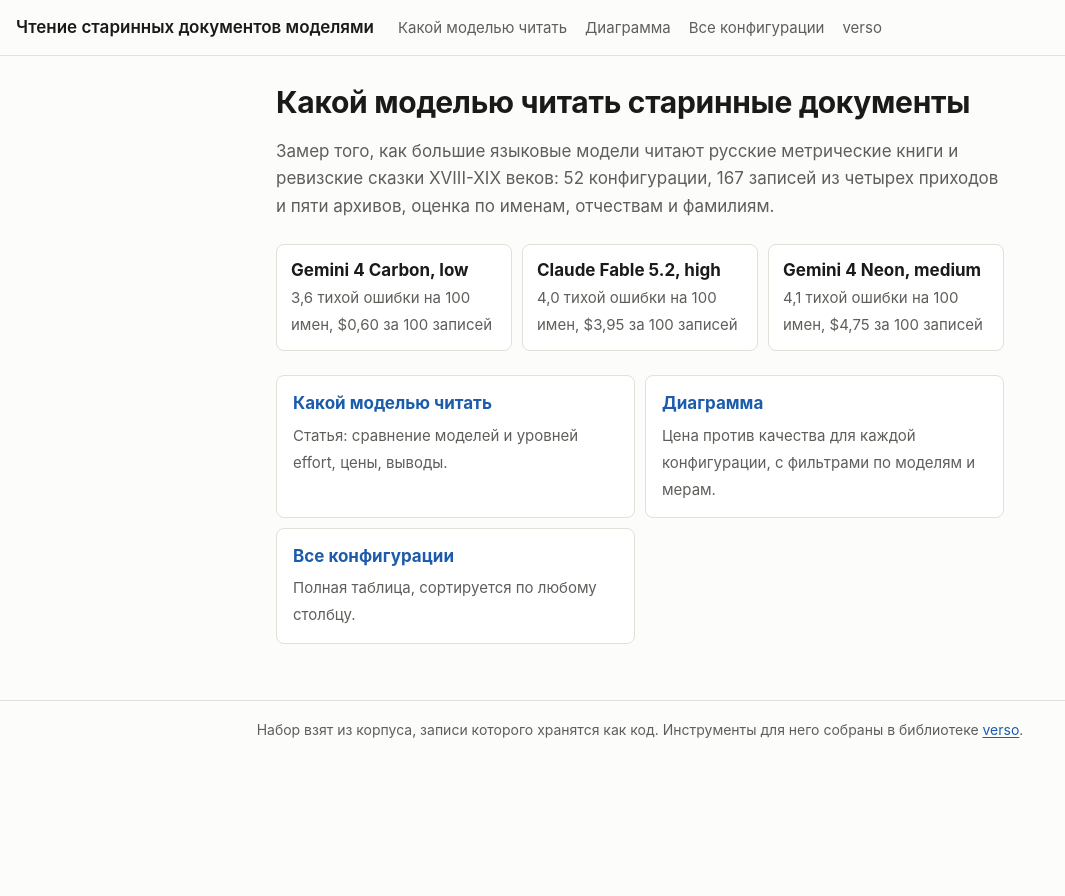
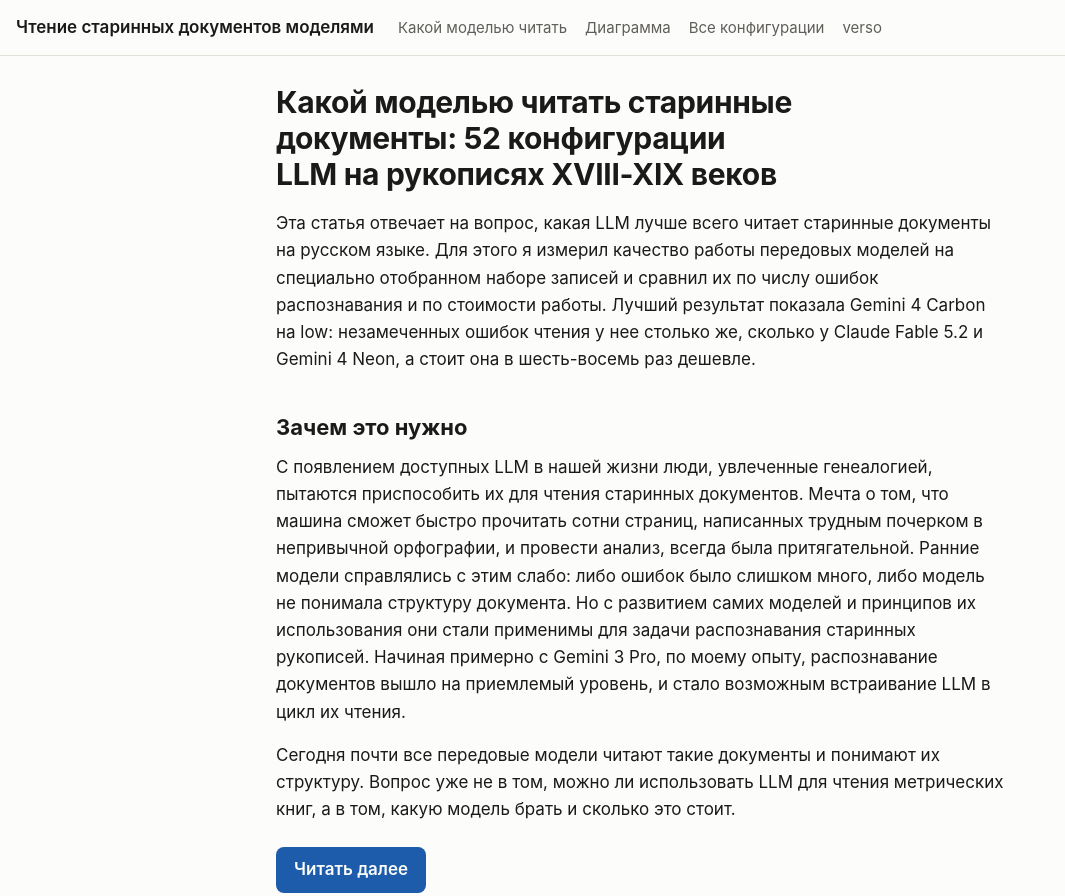
Before and after one commit to verso-genealogy/articles, a plain HTML site: page docs/index.html in a window 1280 px wide. Shown: the top 896 px of the page, without its empty margins (0-1065 px from the left). Before the commit the page ends 800 px from the top, so only its background shows below. Drawn offline with Linux system fonts and the light colour scheme.

Commit message:
The home page is the article's opening and a way on; the door cards go

```diff
--- a/docs/assets/site.css
+++ b/docs/assets/site.css
@@ -50,15 +50,12 @@ table.data .n { text-align: right; }
 table.data th[data-sort] { cursor: pointer; user-select: none; }
 table.data th[aria-sort="ascending"]::after { content: " ↑"; }
 table.data th[aria-sort="descending"]::after { content: " ↓"; }
-.best { list-style: none; padding: 0; display: grid; gap: 10px; grid-template-columns: repeat(auto-fit, minmax(220px, 1fr)); margin: 24px 0; }
-.best li { margin: 0; border: 1px solid var(--line); border-radius: 8px; padding: 12px 14px; background: var(--panel); }
-.best b { display: block; }
-.best span { color: var(--muted); font-size: 15px; }
-.doors { display: grid; gap: 10px; grid-template-columns: repeat(auto-fit, minmax(260px, 1fr)); }
-.doors a { display: block; border: 1px solid var(--line); border-radius: 8px; padding: 14px 16px; background: var(--panel); text-decoration: none; color: var(--fg); }
-.doors a:hover { border-color: var(--axis); }
-.doors b { display: block; margin-bottom: 4px; color: var(--link); }
-.doors span { color: var(--muted); font-size: 15px; }
+h1 a.title { color: inherit; text-decoration: none; }
+h1 a.title:hover { text-decoration: underline; text-decoration-thickness: 2px; }
+.more { display: inline-block; margin-top: 8px; padding: 9px 18px; border-radius: 8px; background: var(--link); color: var(--bg); font-weight: 600; text-decoration: none; }
+.more:hover { filter: brightness(1.1); }
+.more:focus-visible { outline: 2px solid var(--fg); outline-offset: 2px; }
+#more { scroll-margin-top: 16px; }
 .site-foot { border-top: 1px solid var(--line); padding: 18px 16px 28px; color: var(--muted); font-size: 14px; text-align: center; }
 /* A table of an article may be wider than its column of text, up to the page's width. */
 main.text .table-box { width: min(900px, calc(100vw - 32px)); margin-left: 50%; transform: translateX(-50%); }
--- a/docs/index.html
+++ b/docs/index.html
@@ -12,15 +12,14 @@
   <nav><a href="models/">Какой моделью читать</a><a href="chart/">Диаграмма</a><a href="table/">Все конфигурации</a><a href="https://github.com/verso-genealogy/verso">verso</a></nav>
 </header>
 <main class="text">
-<h1>Какой моделью читать старинные документы</h1>
-<p class="lead">Замер того, как большие языковые модели читают русские метрические книги и ревизские сказки XVIII-XIX веков:
-52 конфигурации, 167 записей из четырех приходов и пяти архивов, оценка по именам, отчествам и фамилиям.</p>
-<ul class="best"><li><b>Gemini 4 Carbon, low</b><span>3,6 тихой ошибки на 100 имен, $0,60 за 100 записей</span></li><li><b>Claude Fable 5.2, high</b><span>4,0 тихой ошибки на 100 имен, $3,95 за 100 записей</span></li><li><b>Gemini 4 Neon, medium</b><span>4,1 тихой ошибки на 100 имен, $4,75 за 100 записей</span></li></ul>
-<div class="doors">
-  <a href="models/"><b>Какой моделью читать</b><span>Статья: сравнение моделей и уровней effort, цены, выводы.</span></a>
-  <a href="chart/"><b>Диаграмма</b><span>Цена против качества для каждой конфигурации, с фильтрами по моделям и мерам.</span></a>
-  <a href="table/"><b>Все конфигурации</b><span>Полная таблица, сортируется по любому столбцу.</span></a>
-</div>
+<article>
+<h1><a class="title" href="models/">Какой моделью читать старинные документы: 52 конфигурации LLM на рукописях XVIII-XIX веков</a></h1>
+<p>Эта статья отвечает на вопрос, какая LLM лучше всего читает старинные документы на русском языке. Для этого я измерил качество работы передовых моделей на специально отобранном наборе записей и сравнил их по числу ошибок распознавания и по стоимости работы. Лучший результат показала Gemini 4 Carbon на low: незамеченных ошибок чтения у нее столько же, сколько у Claude Fable 5.2 и Gemini 4 Neon, а стоит она в шесть-восемь раз дешевле.</p>
+<h2>Зачем это нужно</h2>
+<p>С появлением доступных LLM в нашей жизни люди, увлеченные генеалогией, пытаются приспособить их для чтения старинных документов. Мечта о том, что машина сможет быстро прочитать сотни страниц, написанных трудным почерком в непривычной орфографии, и провести анализ, всегда была притягательной. Ранние модели справлялись с этим слабо: либо ошибок было слишком много, либо модель не понимала структуру документа. Но с развитием самих моделей и принципов их использования они стали применимы для задачи распознавания старинных рукописей. Начиная примерно с Gemini 3 Pro, по моему опыту, распознавание документов вышло на приемлемый уровень, и стало возможным встраивание LLM в цикл их чтения.</p>
+<p>Сегодня почти все передовые модели читают такие документы и понимают их структуру. Вопрос уже не в том, можно ли использовать LLM для чтения метрических книг, а в том, какую модель брать и сколько это стоит.</p>
+<p><a class="more" href="models/#more">Читать далее</a></p>
+</article>
 </main>
 <footer class="site-foot">Набор взят из корпуса, записи которого хранятся как код. Инструменты для него собраны в библиотеке <a href="https://github.com/verso-genealogy/verso">verso</a>.</footer>
 </body>
--- a/static/site.css
+++ b/static/site.css
@@ -50,15 +50,12 @@ table.data .n { text-align: right; }
 table.data th[data-sort] { cursor: pointer; user-select: none; }
 table.data th[aria-sort="ascending"]::after { content: " ↑"; }
 table.data th[aria-sort="descending"]::after { content: " ↓"; }
-.best { list-style: none; padding: 0; display: grid; gap: 10px; grid-template-columns: repeat(auto-fit, minmax(220px, 1fr)); margin: 24px 0; }
-.best li { margin: 0; border: 1px solid var(--line); border-radius: 8px; padding: 12px 14px; background: var(--panel); }
-.best b { display: block; }
-.best span { color: var(--muted); font-size: 15px; }
-.doors { display: grid; gap: 10px; grid-template-columns: repeat(auto-fit, minmax(260px, 1fr)); }
-.doors a { display: block; border: 1px solid var(--line); border-radius: 8px; padding: 14px 16px; background: var(--panel); text-decoration: none; color: var(--fg); }
-.doors a:hover { border-color: var(--axis); }
-.doors b { display: block; margin-bottom: 4px; color: var(--link); }
-.doors span { color: var(--muted); font-size: 15px; }
+h1 a.title { color: inherit; text-decoration: none; }
+h1 a.title:hover { text-decoration: underline; text-decoration-thickness: 2px; }
+.more { display: inline-block; margin-top: 8px; padding: 9px 18px; border-radius: 8px; background: var(--link); color: var(--bg); font-weight: 600; text-decoration: none; }
+.more:hover { filter: brightness(1.1); }
+.more:focus-visible { outline: 2px solid var(--fg); outline-offset: 2px; }
+#more { scroll-margin-top: 16px; }
 .site-foot { border-top: 1px solid var(--line); padding: 18px 16px 28px; color: var(--muted); font-size: 14px; text-align: center; }
 /* A table of an article may be wider than its column of text, up to the page's width. */
 main.text .table-box { width: min(900px, calc(100vw - 32px)); margin-left: 50%; transform: translateX(-50%); }
```
Also changed, not shown: docs/models/index.html (+2 -0 lines), 2 other files.
